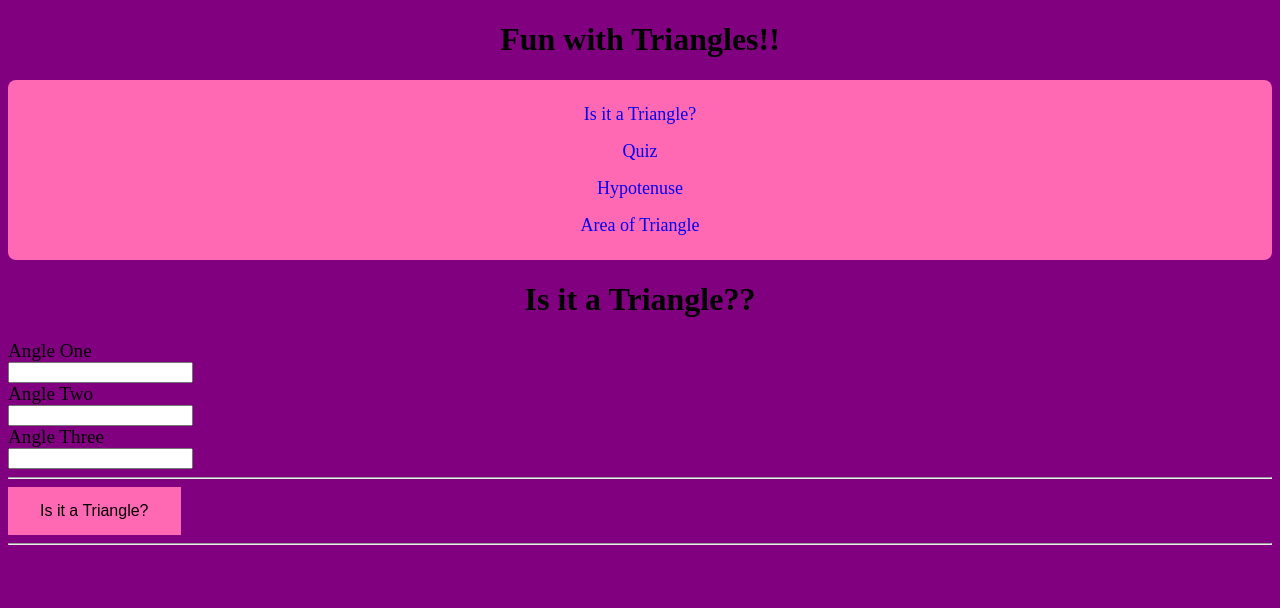
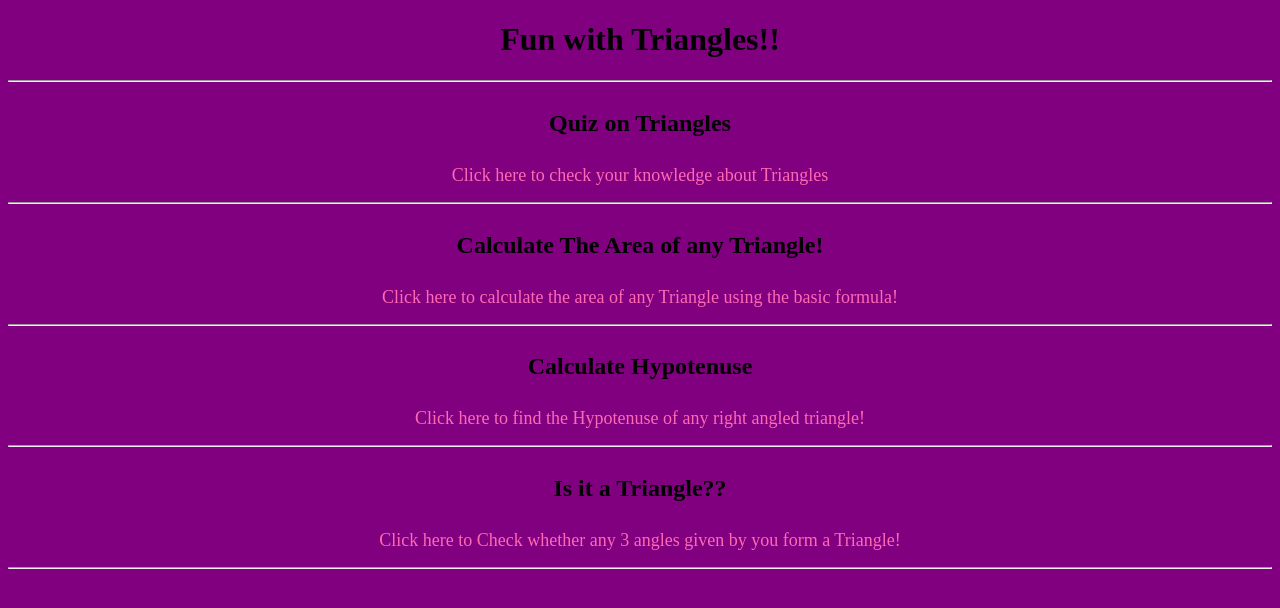
Before and after one commit to 7suyash7/triangles-project, a plain HTML site: page index.html in a window 1280 px wide. Drawn offline with Linux system fonts and the light colour scheme.

Commit message:
all done

```diff
--- a/index.html
+++ b/index.html
@@ -5,34 +5,36 @@
     <meta http-equiv="X-UA-Compatible" content="IE=edge">
     <meta name="viewport" content="width=device-width, initial-scale=1.0">
     <link rel="stylesheet" href="style.css" />
-    <title>Document</title>
-
+    <title>Fun with Triangles!!</title>
 </head>
 <body>
+
     <h1>Fun with Triangles!!</h1>
-    <nav class="nav">
-        <a href="triangle.html">Is it a  Triangle?</a>
-        <a href="quiz.html">Quiz</a>
-        <a href="hypo.html">Hypotenuse</a>
-        <a href="calculate-area.html">Area of Triangle</a>
-      </nav>
-    <h1>Is it a Triangle??</h1>
-    <label for="angle1">Angle One</label>
-    <input type="number" class="angle-input" />
-    <label for="angle2">Angle Two</label>
-    <input type="number" class="angle-input" />
-    <label for="angle3">Angle Three</label>
-    <input type="number" class="angle-input" />
     <hr>
-    <button id="triangle-btn">Is it a Triangle?</button>
+    <div class="outer">
+    <h2 class="header-main">
+        Quiz on Triangles
+    </h2>
+    <div class="float"><a id="links" href="quiz.html">Click here to check your knowledge about Triangles</a></div></div>
     <hr>
-    <div id="output"></div>
-
-
-
-
-
-    <script src="triangle.js"></script>
+    <div class="float">
+    <h2 class="header-main">
+        Calculate The Area of any Triangle!
+    </h2>
+    <div class="float"><a id="links" href="calculate-area.html">Click here to calculate the area of any Triangle using the basic formula!</a></div></div>
+    <hr>
+    <div class="float">
+    <h2 class="header-main">
+        Calculate Hypotenuse
+    </h2>
+    <div class="float"><a id="links" href="hypo.html"> Click here to find the Hypotenuse of any right angled triangle!</a></div></div>
+    <hr>
+    <div class="float">
+    <h2 class="header-main">
+       Is it a Triangle??
+    </h2>
+    <div class="float"><a id="links" href="triangle.html">Click here to Check whether any 3 angles given by you form a Triangle!</a></div></div>
+    <hr>
+</div>
 </body>
-
 </html>
--- a/style.css
+++ b/style.css
@@ -1,5 +1,5 @@
 body {
-    background-color: purple;
+    background-color:purple;
 }
 
 h1 {
@@ -20,10 +20,20 @@ a {
     font-size: large;
     display: block;
     padding: 0.5rem;
+    color: purple;
 }
 
+#links {
+    text-decoration: none;
+    font-size: large;
+    display: block;
+    padding: 0.5rem;
+    color: hotpink;
+}
 
-
+#links:hover {
+    color: black;
+}
   a:hover {
     color: black;
   }
@@ -52,6 +62,16 @@ a {
       font-size: x-large;
   }
 
-  hr {
-      background-color: purple;
+  .outer {
+    display: flex;
+    flex-direction: column;
+    align-items: center;
+    flex-grow: 1;
   }
+
+  .float {
+    display: flex;
+    flex-direction: column;
+    align-items: center;
+    flex-grow: 1;
+  }
```
Also changed, not shown: triangles.html (added, +38 -0 lines).
